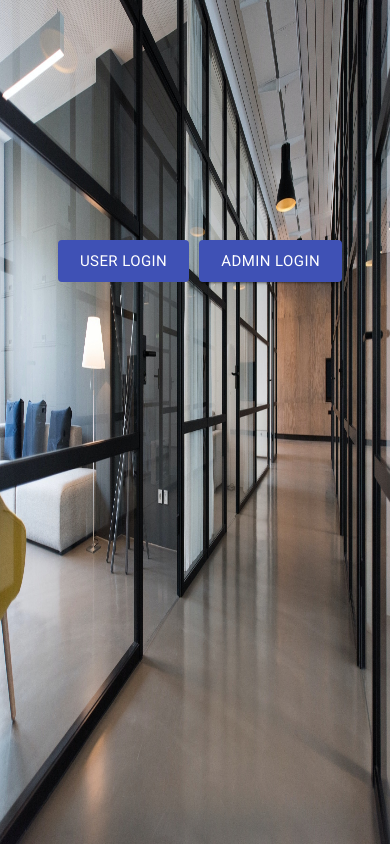
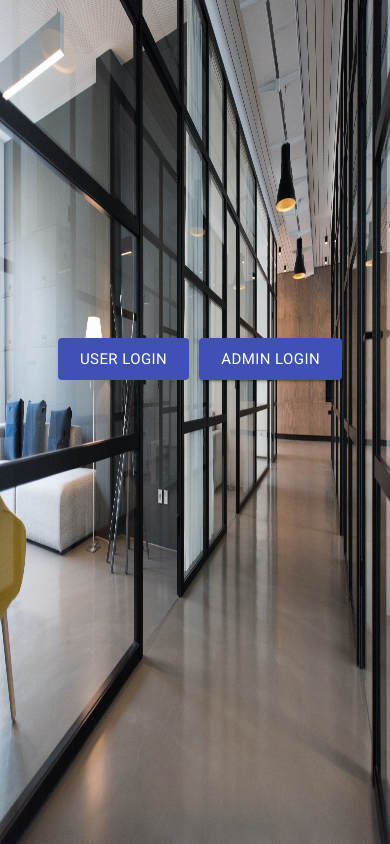
Before and after one commit to udit2529/account-management, a React app in the folder frontend/: page / in a window 390 px wide. Built offline with nearby package versions, Linux system fonts and the light colour scheme.

```diff
--- a/frontend/src/checkPage.css
+++ b/frontend/src/checkPage.css
@@ -13,5 +13,5 @@
 
 .contentname{
     position: relative;
-    top: 15rem;
+    top: 40%;
 }
```
